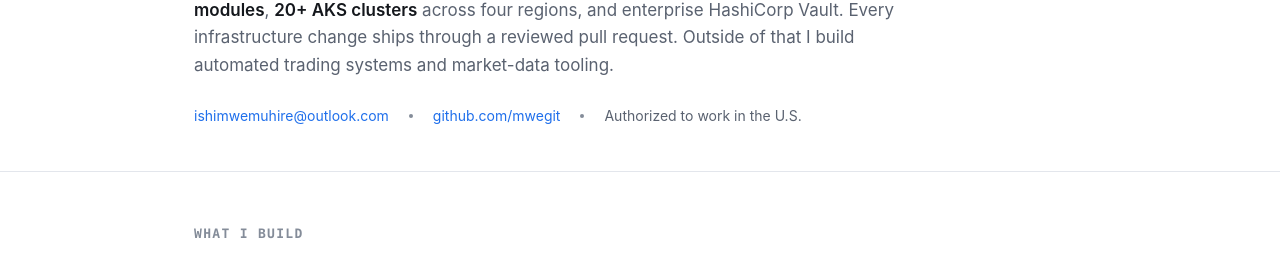
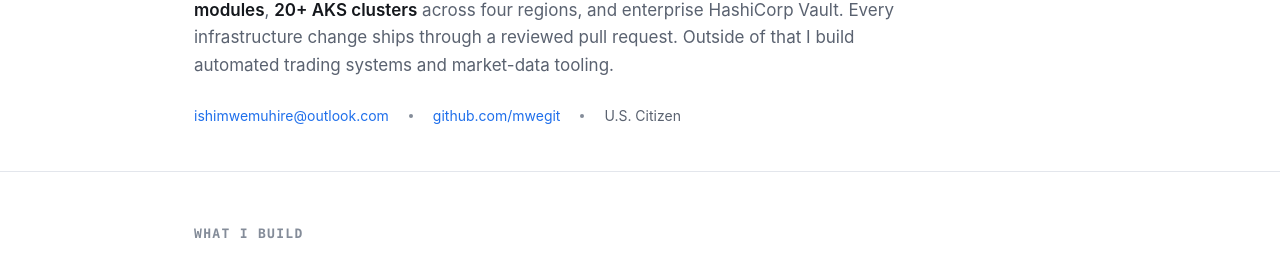
Before and after one commit to mwegit/mwegit.github.io, a Jekyll site: the page built from index.html, in a window 1280 px wide and 900 px high. Shown: the part 297-568 px from the top of the window. Built offline with Jekyll 4.4.1, drawn with Linux system fonts in a browser that asks for light colours.

Commit message:
Header: U.S. Citizen
Co-Authored-By: Claude Opus 5 <noreply@anthropic.com>

```diff
--- a/index.html
+++ b/index.html
@@ -18,7 +18,7 @@ nav: home
       <span class="dot"></span>
       <a href="https://github.com/{{ site.github_user }}">github.com/{{ site.github_user }}</a>
       <span class="dot"></span>
-      <span>Authorized to work in the U.S.</span>
+      <span>U.S. Citizen</span>
     </p>
   </div>
 </div>
```
